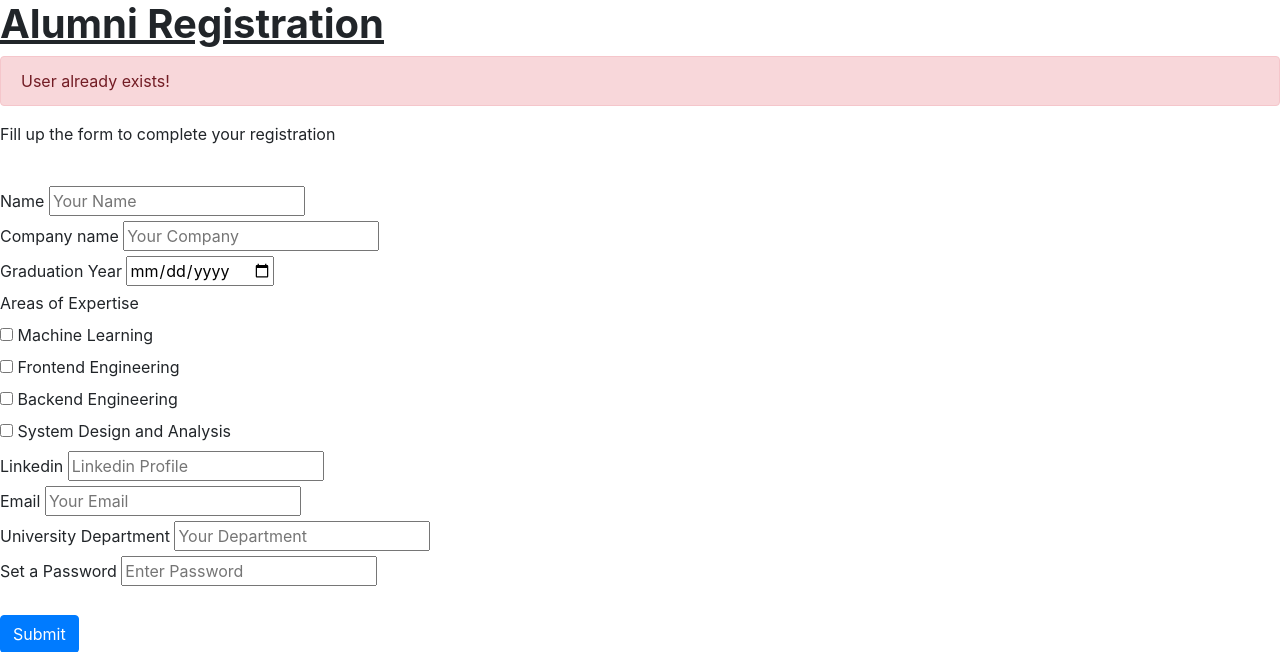
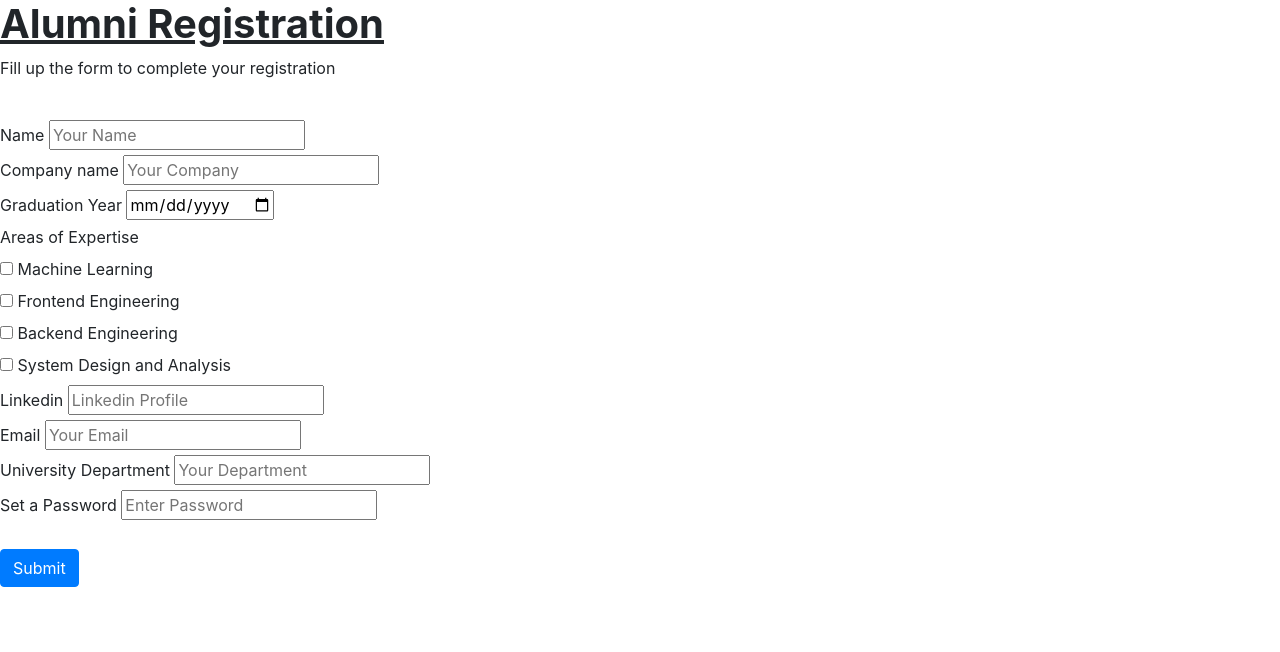
Before and after one commit to ShowmickKar/FIND-YOUR-BRACU-MATES-CSE370-PROJECT-SPRING-2022, a PHP site: page /alumni_registration.php in a window 1280 px wide. Shown: the top 652 px of the page. Run offline with PHP 8.4, Linux system fonts and the light colour scheme.

Commit message:
Update alumni_registration.php

```diff
--- a/alumni_registration.php
+++ b/alumni_registration.php
@@ -13,9 +13,7 @@
 <body>
     <?php require_once 'process.php'; ?>
     <h1><b><u>Alumni Registration</u></b></h1>
-    <div class="alert alert-danger" role="alert">
-        User already exists!
-    </div>
+
     <p>Fill up the form to complete your registration</p><br>
     <div>
         <form action="process.php" method="POST">
```
